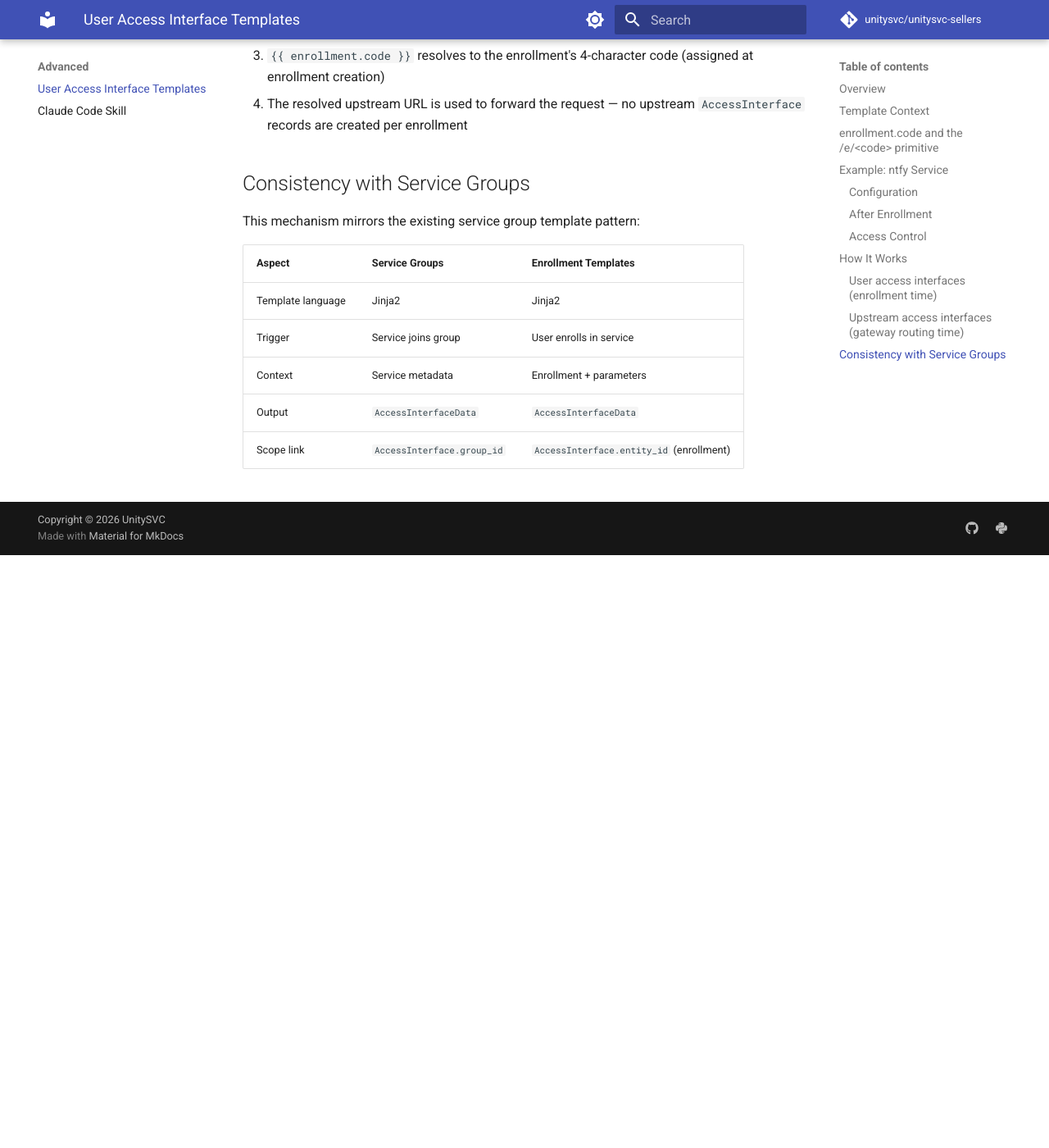
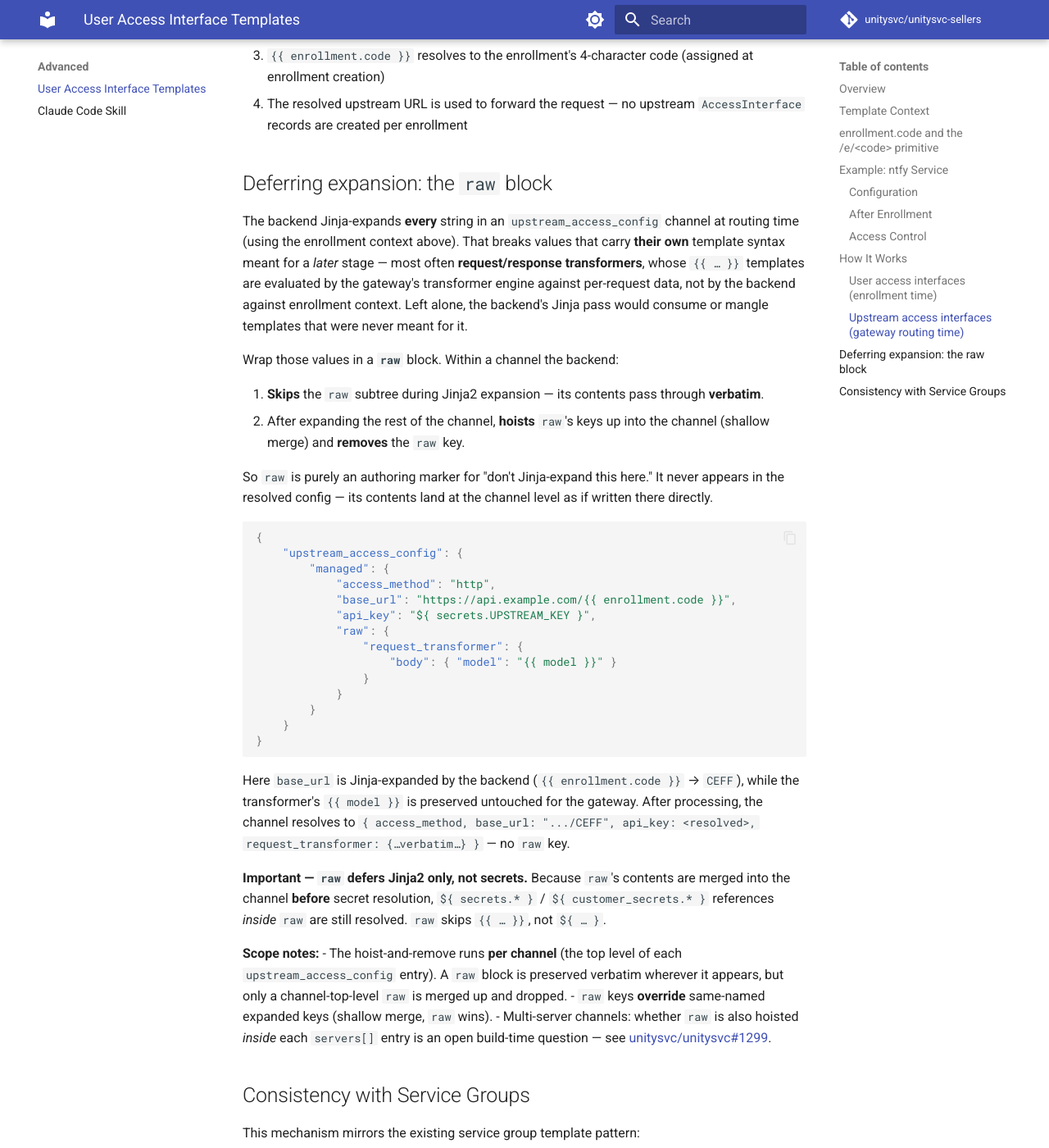
Before and after one commit to unitysvc/unitysvc-sellers, an MkDocs documentation site: the page built from docs/tech-notes/user-access-interface-template.md, in a window 1280 px wide and 1400 px high, scrolled down 3247 px. Shown: the whole window at 82% size. Built offline with MkDocs 1.6.1 and Material for MkDocs 9.7.7, drawn with Linux system fonts in a browser that asks for light colours; comment, search, counter and statistics services are not loaded; before the commit the page ends 3924 px from its top, so only the background shows below that.

Commit message:
docs: document the `raw` block convention in upstream channels
A `raw` block in an upstream_access_config channel is skipped during
Jinja2 expansion (contents passed through verbatim) and then hoisted +
merged into the channel, with the `raw` key removed — for values that
carry their own templates (mainly request/response transformers). Notes
that `${ }` secrets inside raw are still resolved (only `{{ }}` is
deferred), the hoist is per-channel, raw overrides on merge, and the
servers[] nesting question is open (unitysvc/unitysvc#1299).

- tech-notes/user-access-interface-template.md: new "Deferring expansion:
  the raw block" section with example + scope notes.
- file-schemas.md: cross-reference note in the Jinja2 templating section.

Co-Authored-By: Claude Opus 4.8 <noreply@anthropic.com>

````diff
--- a/docs/tech-notes/user-access-interface-template.md
+++ b/docs/tech-notes/user-access-interface-template.md
@@ -94,6 +94,43 @@ Enrollment-scoped `AccessInterface` records are only visible to the enrollment t
 3. `{{ enrollment.code }}` resolves to the enrollment's 4-character code (assigned at enrollment creation)
 4. The resolved upstream URL is used to forward the request — no upstream `AccessInterface` records are created per enrollment
 
+## Deferring expansion: the `raw` block
+
+The backend Jinja-expands **every** string in an `upstream_access_config` channel at routing time (using the enrollment context above). That breaks values that carry **their own** template syntax meant for a *later* stage — most often **request/response transformers**, whose `{{ … }}` templates are evaluated by the gateway's transformer engine against per-request data, not by the backend against enrollment context. Left alone, the backend's Jinja pass would consume or mangle templates that were never meant for it.
+
+Wrap those values in a **`raw`** block. Within a channel the backend:
+
+1. **Skips** the `raw` subtree during Jinja2 expansion — its contents pass through **verbatim**.
+2. After expanding the rest of the channel, **hoists** `raw`'s keys up into the channel (shallow merge) and **removes** the `raw` key.
+
+So `raw` is purely an authoring marker for "don't Jinja-expand this here." It never appears in the resolved config — its contents land at the channel level as if written there directly.
+
+```json
+{
+    "upstream_access_config": {
+        "managed": {
+            "access_method": "http",
+            "base_url": "https://api.example.com/{{ enrollment.code }}",
+            "api_key": "${ secrets.UPSTREAM_KEY }",
+            "raw": {
+                "request_transformer": {
+                    "body": { "model": "{{ model }}" }
+                }
+            }
+        }
+    }
+}
+```
+
+Here `base_url` is Jinja-expanded by the backend (`{{ enrollment.code }}` → `CEFF`), while the transformer's `{{ model }}` is preserved untouched for the gateway. After processing, the channel resolves to `{ access_method, base_url: ".../CEFF", api_key: <resolved>, request_transformer: {…verbatim…} }` — no `raw` key.
+
+**Important — `raw` defers Jinja2 only, not secrets.** Because `raw`'s contents are merged into the channel **before** secret resolution, `${ secrets.* }` / `${ customer_secrets.* }` references *inside* `raw` are still resolved. `raw` skips `{{ … }}`, not `${ … }`.
+
+**Scope notes:**
+- The hoist-and-remove runs **per channel** (the top level of each `upstream_access_config` entry). A `raw` block is preserved verbatim wherever it appears, but only a channel-top-level `raw` is merged up and dropped.
+- `raw` keys **override** same-named expanded keys (shallow merge, `raw` wins).
+- Multi-server channels: whether `raw` is also hoisted *inside* each `servers[]` entry is an open build-time question — see [unitysvc/unitysvc#1299](https://github.com/unitysvc/unitysvc/issues/1299).
+
 ## Consistency with Service Groups
 
 This mechanism mirrors the existing service group template pattern:
````
Also changed, not shown: docs/file-schemas.md (+2 -0 lines).
